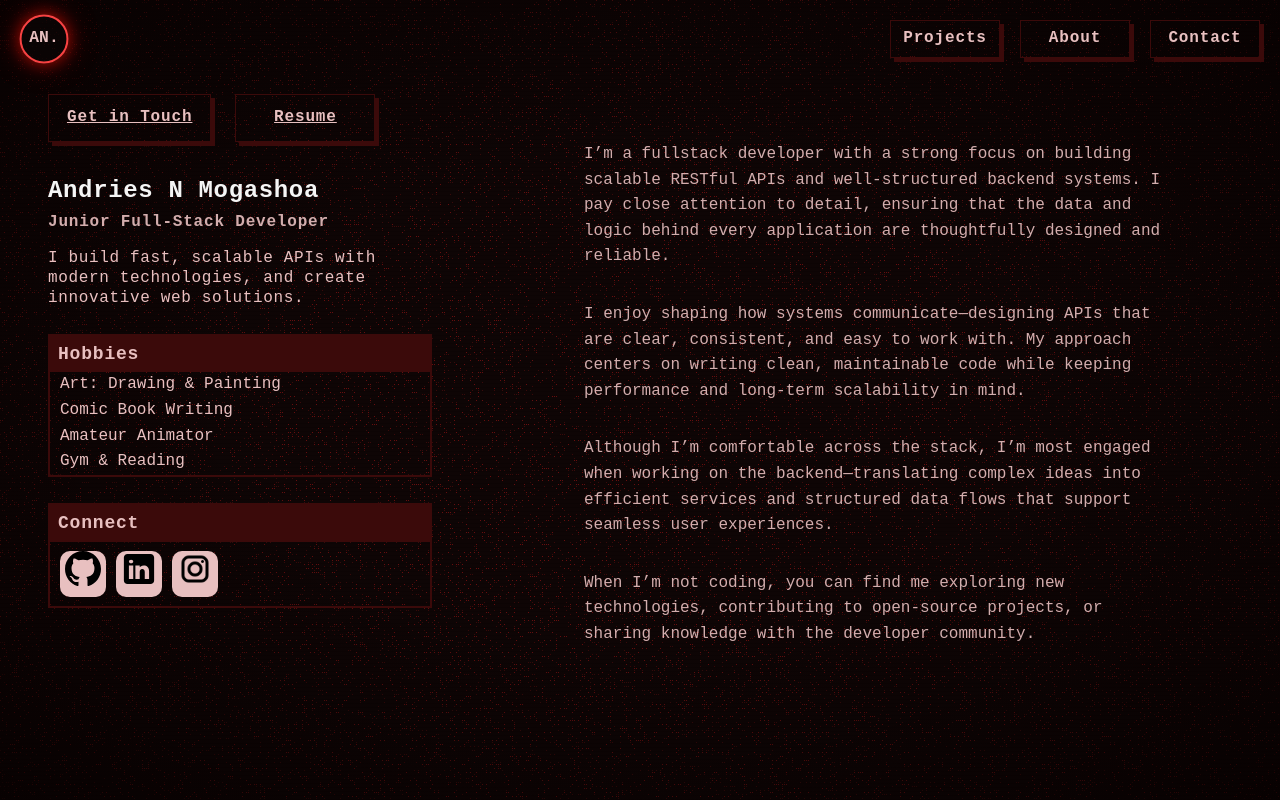
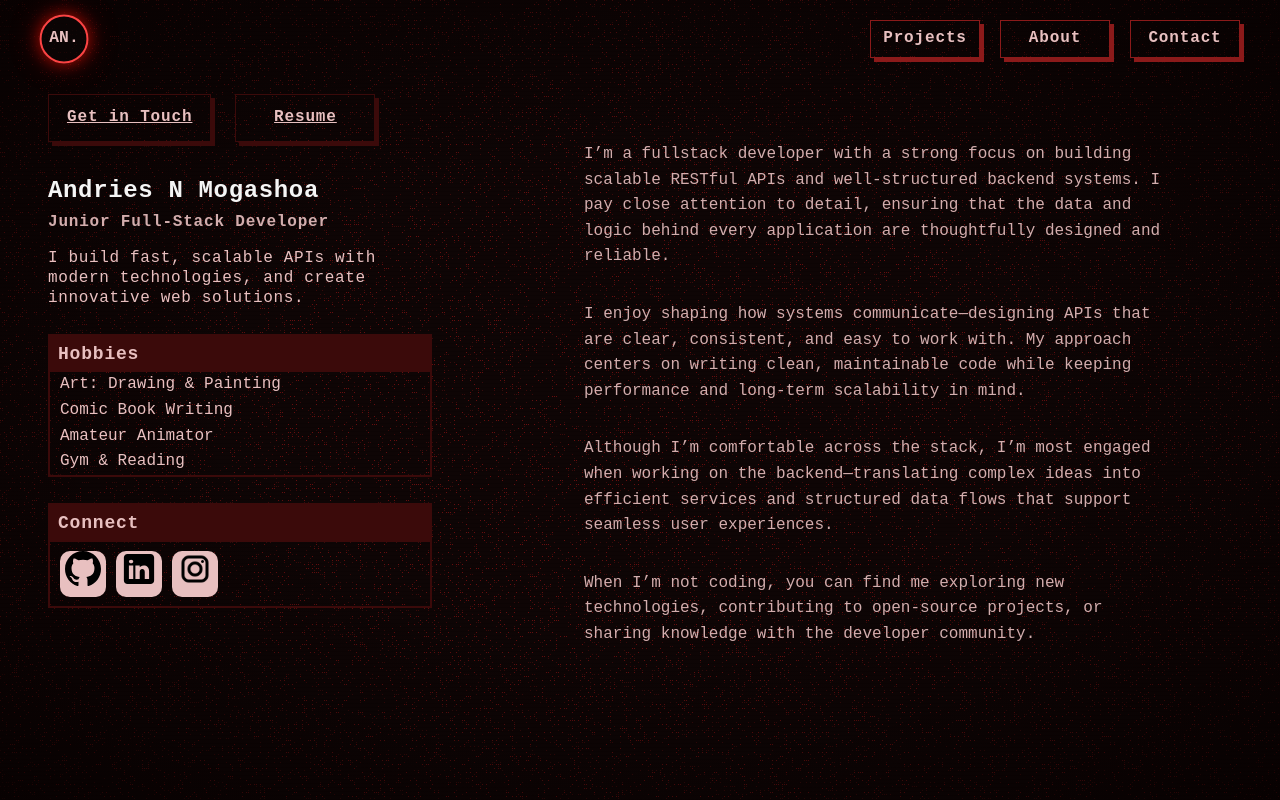
Before and after one commit to katGhost/kat-portfolio, a Next.js app: page / in a window 1280 px wide. Built offline with nearby package versions, Linux system fonts and the light colour scheme.

Commit message:
refactor: revert back to --red-dim accent, cards

```diff
--- a/src/components/layout/Navbar.module.css
+++ b/src/components/layout/Navbar.module.css
@@ -9,12 +9,13 @@
 
 .titleContainer {
   background: transparent;
+  padding: 0 20px;
 }
 
 /* title -> container containing logo itself */
 .title {
   background: rgba(12, 6, 6, 0.5);
-  border: 2.5px solid var(--red-dim);
+  border: 2.5px solid var(--red-mid);
   border-radius: 50%;
   padding: 15px;
   width: 48px;
@@ -34,6 +35,7 @@
 /* Invisible bg */
 .navLinksContainer {
   background: transparent;
+  padding: 0 20px;
 }
 
 .navLinks {
@@ -43,11 +45,11 @@
 }
 
 .navItem {
-  border: 1.5px solid var(--red-dim);
+  border: 1.5px solid var(--red-mid);
   padding: 5px 10px;
   width: 110px;
   text-align: center;
-  box-shadow: 4px 4px var(--red-dim);
+  box-shadow: 4px 4px var(--red-mid);
   font-weight: 600;
   color: var(--text-main);
   transition: all 0.35s ease-in-out;
```
